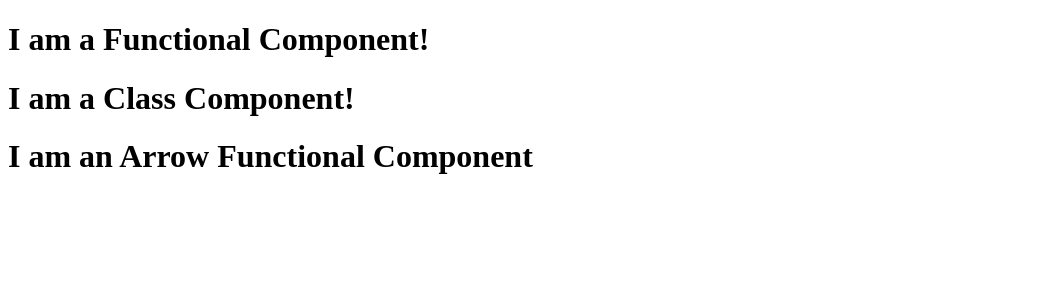
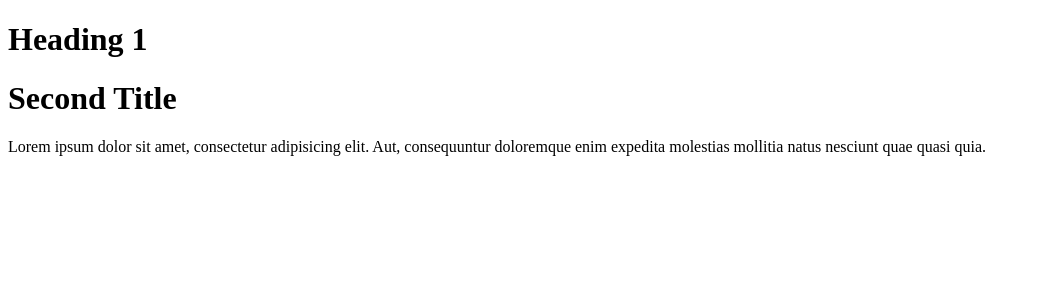
Before and after one commit to charis-89/cf9-react-app, a React (Vite) app: page / in a window 1280 px wide. Shown: the top 300 px of the page, without its empty margins (0-1040 px from the left). Built offline with nearby package versions, Linux system fonts and the light colour scheme.

Commit message:
feat: add ArrowFunctionalComponentWithProps component

```diff
--- a/src/App.tsx
+++ b/src/App.tsx
@@ -1,14 +1,78 @@
-import FunctionalComponent from "./compenents/LessonTwo/FunctionalComponent.tsx";
-import ClassComponent from "./compenents/LessonTwo/ClassComponent.tsx";
-import ArrowFunctionalComponent from "./compenents/LessonTwo/ArrowFunctionalComponent.tsx";
+//import FunctionalComponent from "./compenents/LessonTwo/FunctionalComponent.tsx";
+//import ClassComponent from "./compenents/LessonTwo/ClassComponent.tsx";
+//import ArrowFunctionalComponent from "./compenents/LessonTwo/ArrowFunctionalComponent.tsx";
+import ArrowFunctionalComponentWithProps from "./compenents/LessonThree/ArrowFunctionalComponentWithProps.tsx";
+
+// type PropsA = {
+//   title: string,
+//   description: string,
+// }
+//
+// type PropsB = {
+//   title: string,
+//   description: string,
+// }
+//
+// interface PropsTwo {
+//   title: string,
+//   description: string,
+// }
+//
+// // UNION
+// type Status = "Error" | "Info" | "Warning";
+//
+// // Tuples
+// type Coordinates = [number, number];
+//
+// // Functions
+// type ClickHandler = (event: MouseEvent) => void;
+//
+// INTERSECTION
+// // type Props = PropsA & PropsB;
+//
+// interface PropsTwo {
+//   price: number,
+//   sort: number,
+// }
+// // PropsTwo = {title, description, price, sort}
+//
+// interface PropsThree extends PropsTwo {
+//   image: string,
+// }
+// // PropsThree = {title, description, price, sort, image}
 
 function App() {
 
+
+
+
   return (
     <>
-      <FunctionalComponent />
-      <ClassComponent />
-      <ArrowFunctionalComponent />
+      {/* LESSON TWO */}
+      {/*<FunctionalComponent />*/}
+      {/*<FunctionalComponent />*/}
+      {/*<FunctionalComponent />*/}
+      {/*<FunctionalComponent />*/}
+      {/*<ClassComponent />*/}
+      {/*<ArrowFunctionalComponent />*/}
+
+      {/* LESSON THREE */}
+      <ArrowFunctionalComponentWithProps title="Heading 1" />
+      <ArrowFunctionalComponentWithProps
+          title="Second Title"
+          description="Lorem ipsum dolor sit amet, consectetur adipisicing elit. Aut, consequuntur doloremque enim expedita molestias mollitia natus nesciunt quae quasi quia.
+" />
+
+      {/*<h2 className="cf-text" id="id"></h2> /!*  h2.cf-text#id  *!/*/}
+
+      {/*Lorem ipsum dolor sit amet.*/}
+      {/*Lorem ipsum dolor sit amet, consectetur adipisicing elit. Minus, recusandae.*/}
+      {/*Lorem ipsum dolor sit amet, consectetur adipisicing elit. Aperiam, aspernatur cumque dolor eius, fuga fugiat in inventore laborum maiores minus odit praesentium qui ullam voluptatem voluptatum? Delectus harum iste quaerat!*/}
+
+      {/*/!*lorem  *!/*/}
+      {/*/!*lorem10*!/*/}
+      {/*/!*lorem100 + tab  *!/*/}
+
     </>
   )
 }
--- /dev/null
+++ b/src/compenents/LessonThree/ArrowFunctionalComponentWithProps.tsx
@@ -0,0 +1,17 @@
+type Props = {
+    title: string;
+    description?: string;
+}
+
+const ArrowFunctionalComponentWithProps =  (
+    {title, description}: Props
+) =>{
+    return (
+        <>
+            <h1>{title}</h1>
+            <p>{description}</p>
+        </>
+    )
+}
+
+export default ArrowFunctionalComponentWithProps;
```
